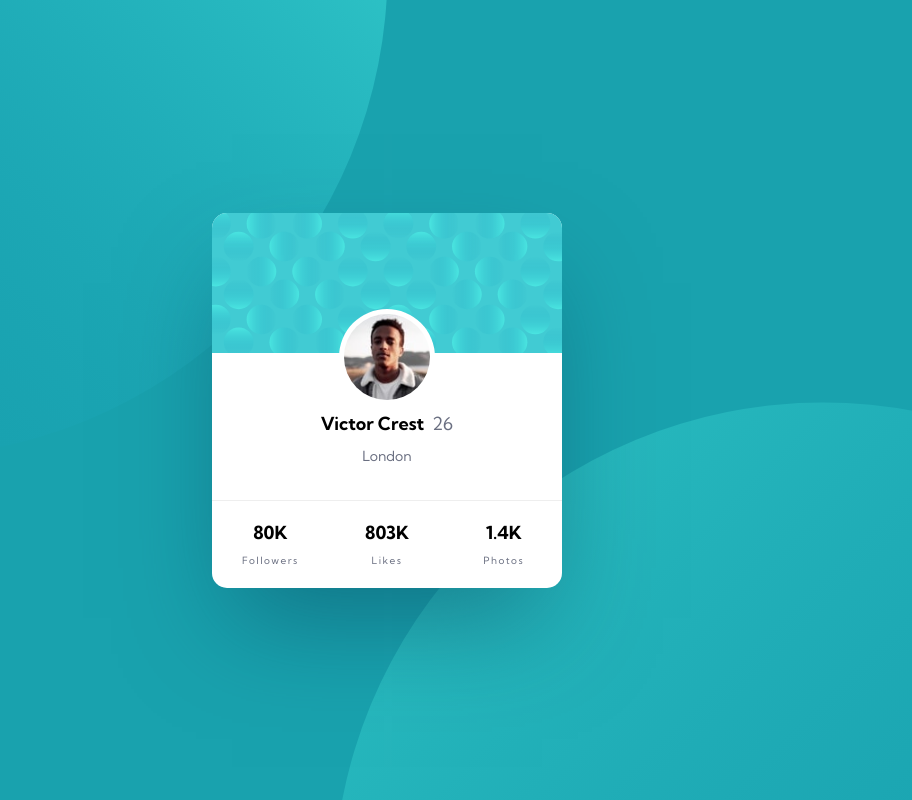
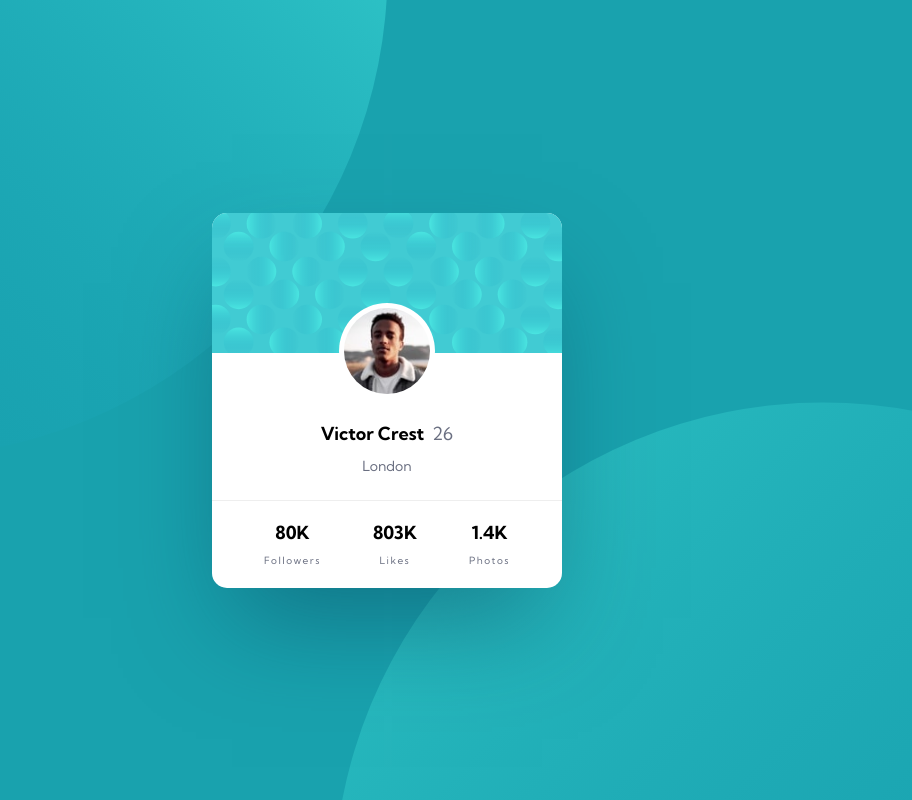
Before and after one commit to rijulzalpuri/profile-card, a website: page index.html in a window 1280 px wide. Shown: the whole page, without its empty margins (253-1165 px from the left). Drawn offline with Linux system fonts and the light colour scheme.

Commit message:
fix(css): fix some css issues

```diff
--- a/index.html
+++ b/index.html
@@ -15,7 +15,7 @@
 
 <body>
   <div class="card">
-    <img class="img" height="96px" width="96px" src="./images/image-victor.jpg">
+    <img class="img" alt="" src="./images/image-victor.jpg">
     <div class="top"></div>
     <div class="middle">
       <div class="info">
--- a/style.css
+++ b/style.css
@@ -49,7 +49,9 @@ body {
   background: var(--white);
   padding: 0.5rem;
   align-self: center;
-  margin-top: 9.6rem;
+  margin-top: 9rem;
+  height: 96px;
+  width: 96px;
   position: absolute;
 }
 
@@ -62,6 +64,7 @@ body {
 }
 
 .info {
+  margin-top: 2rem;
   display: flex;
   flex-direction: column;
   text-align: center;
@@ -96,11 +99,11 @@ body {
   border-top: 1px solid var(--border);
   height: 8.8rem;
   display: flex;
+  justify-content: space-evenly;
   align-items: center;
 }
 
 .card--data {
-  flex-basis: 100%;
   text-align: center;
 }
 
```
